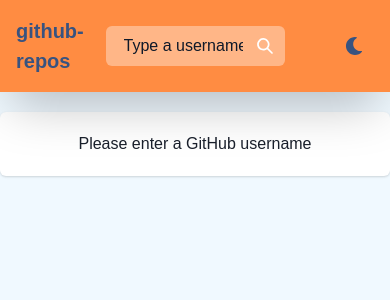
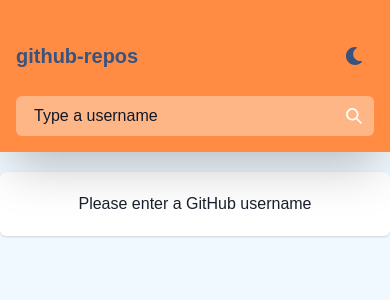
Before and after one commit to oriolfar/githubber, a React (Create React App) app: page / in a window 390 px wide. Shown: the top 300 px of the page. Built offline with nearby package versions, Linux system fonts and the light colour scheme.

Commit message:
Navbar working resposive for desktop, tablet and phone devices.

```diff
--- a/src/components/layout/Navbar.tsx
+++ b/src/components/layout/Navbar.tsx
@@ -1,10 +1,10 @@
-// Import necessary components and hooks from Chakra UI
-import { Text, Grid, GridItem, useColorModeValue } from "@chakra-ui/react";
+// Import necessary components, hooks, and functions from Chakra UI
+import { Box, Grid, GridItem, useColorModeValue, useMediaQuery, useBreakpointValue, Text } from "@chakra-ui/react";
 
 // Import custom components
 import { ColorModeSwitcher } from "../common/ColorModeSwitcher";
 import SearchInput from "./SearchInput";
-import Logo from "./Logo";
+import Logo from './Logo';
 
 // Import types
 import { NavbarProps } from './types';
@@ -15,8 +15,16 @@ const Navbar = ({ onSearch }: NavbarProps) => {
     const textColor = useColorModeValue("light.primary", "dark.primary");
     const navBg = useColorModeValue("light.secondary", "dark.secondary");
 
+    const gridTemplateColumns = useBreakpointValue({ base: "6fr 2fr", sm: "6fr 2fr", md: "1fr 3fr 1fr" });
+    const gridTemplateRows = useBreakpointValue({ base: "2fr 1fr", sm: "2fr 1fr", md: "1fr", });
+
+    // Use media query to check if screen width is less than 530px
+    const [isSmallScreen] = useMediaQuery("(max-width: 767px)");
+
+    if (!isSmallScreen) {
+        console.log("large screen")
         return (
-        // Grid container for Navbar
+
             <Grid
                 position="sticky"
                 top={0}
@@ -24,26 +32,76 @@ const Navbar = ({ onSearch }: NavbarProps) => {
                 bg={navBg}
                 p={4}
                 color={textColor}
-            templateColumns="25% 50% 25%"
+                templateColumns={gridTemplateColumns}
+                templateRows={gridTemplateRows}
                 alignItems="center"
                 shadow="2xl"
             >
-            {/* Logo section */}
-            <GridItem display="flex" alignItems="center">
+                <GridItem
+                    colSpan={1}
+                    rowSpan={1}
+                    display="flex"
+                    justifyContent={{ base: "center", sm: "flex-start", md: "flex-start" }}
+                    alignItems="center"
+                >
                     <Logo />
                 </GridItem>
 
-            {/* Search input section */}
-            <GridItem display="flex" justifyContent="center" alignItems="center">
+                <GridItem
+                    colSpan={1}
+                    rowSpan={3}
+                    display="flex"
+                    justifyContent="center"
+                    alignItems="center"
+                >
                     <SearchInput onSearch={onSearch} />
                 </GridItem>
 
-            {/* Color mode switcher section */}
-            <GridItem display="flex" justifyContent="flex-end" alignItems="center">
+                <GridItem
+                    colSpan={1}
+                    rowSpan={1}
+                    display="flex"
+                    justifyContent={{ base: "center", sm: "flex-end", md: "flex-end" }}
+                    alignItems="center"
+                >
                     <ColorModeSwitcher />
                 </GridItem>
             </Grid>
         );
+    } else {
+        console.log("small screen")
+        return (
+            // Grid container for Navbar
+            <Grid
+                templateColumns={gridTemplateColumns}
+                templateRows={gridTemplateRows}
+                position="sticky"
+                top={0}
+                zIndex={1}
+                bg={navBg}
+                p={4}
+                color={textColor}
+                alignItems="center"
+                shadow="2xl"
+                width="100%"
+            >
+                {/* Section 1 */}
+                < GridItem colSpan={6} display="flex" rowSpan={1} justifyContent="flex-start" alignItems="center">
+                    <Logo />
+                </GridItem>
+
+                {/* Section 2 */}
+                <GridItem colSpan={2} rowSpan={1} display="flex" justifyContent="flex-end" alignItems="center">
+                    <ColorModeSwitcher />
+                </GridItem>
+
+                {/* Section 3 */}
+                <GridItem colSpan={8} rowSpan={1} display="flex" justifyContent="center" alignItems="center">
+                    <SearchInput onSearch={onSearch} />
+                </GridItem>
+            </Grid >
+        )
+    };
 };
 
 export default Navbar;
--- a/src/components/repo/RepoSection.tsx
+++ b/src/components/repo/RepoSection.tsx
@@ -34,7 +34,7 @@ const RepoSection: React.FC<RepoSectionProps> = ({ username, isWideScreen }) =>
 
             {/* List of filtered repositories */}
             {/* TODO: Make it responsive in length */}
-            <GridItem textAlign="left" backgroundColor={bgColor} borderRadius="lg" boxShadow="2xl">
+            <GridItem textAlign="left" backgroundColor="green" borderRadius="lg" boxShadow="2xl">
                 <RepoList repositories={filteredRepos} />
             </GridItem>
         </Grid>
--- a/src/pages/home/UserContent.tsx
+++ b/src/pages/home/UserContent.tsx
@@ -11,7 +11,7 @@ const UserContent: React.FC<UserContentProps> = ({ username, isWideScreen }) =>
         <Grid
             minH="100vh"
             p={0}
-            templateColumns={isWideScreen ? "30% 70%" : "100%"}
+            templateColumns={isWideScreen ? "3fr 7fr" : "10fr"}
             templateRows={isWideScreen ? "auto" : "minmax(120px, auto) 1fr"}
             gap={5}
             boxSizing="border-box"
```
Lines whose indentation alone changed are shown as unchanged.
